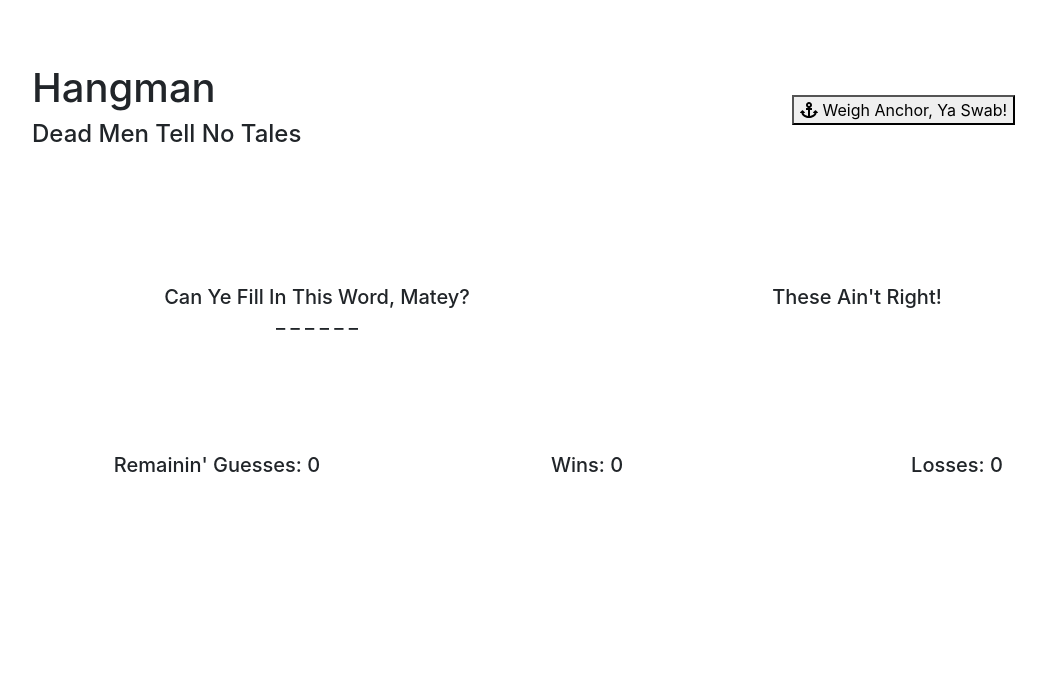
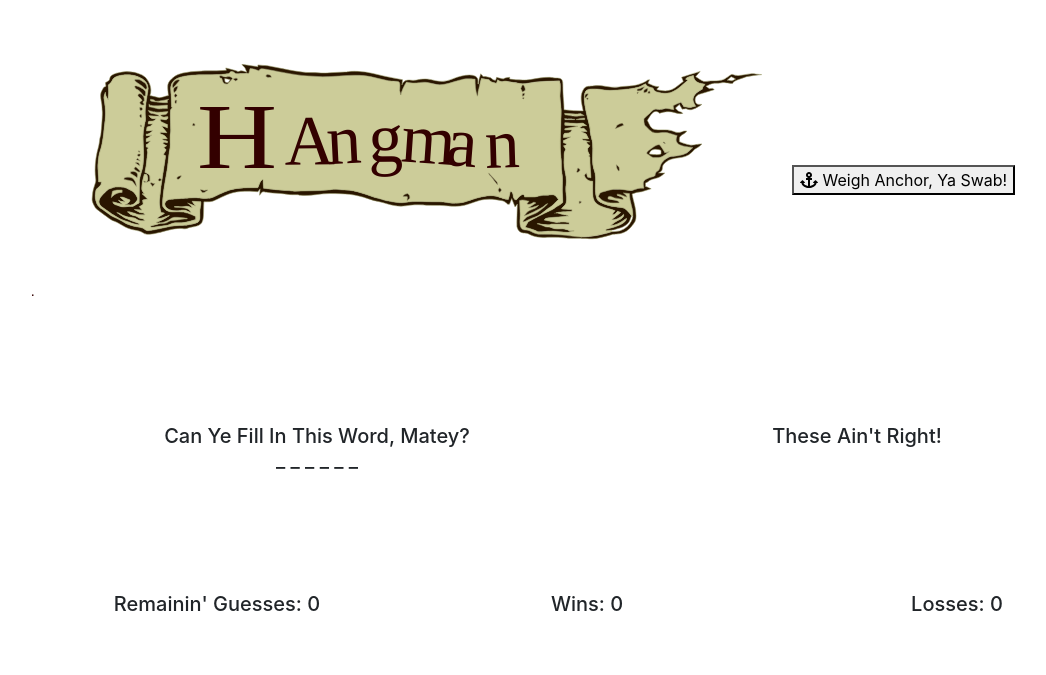
Before and after one commit to HillaryBLavin/Hangman-Game, a plain HTML site: page index.html in a window 1280 px wide. Shown: the whole page, without its empty margins (53-1099 px from the left). Drawn offline with nearby package versions, Linux system fonts and the light colour scheme.

Commit message:
Add Hangman logo to jumbotron

```diff
--- a/assets/javascript/game.js
+++ b/assets/javascript/game.js
@@ -127,7 +127,7 @@ window.onload=function(){
           $guessesLeft.textContent = guessesLeft;
         }
         checkLose();
-
+        checkWin();
     }
 
 
@@ -139,8 +139,9 @@ window.onload=function(){
             isgameRunning = false;
             $losses.textContent = losses;
         }
-        checkWin();
+
     }
+
 
     // checkWin - If user guesses word correctly, they win!
     function checkWin() {
--- a/index.html
+++ b/index.html
@@ -16,8 +16,7 @@
         <div class="jumbotron-fluid background py-5">
             <div class="row align-items-center">
                 <div class="col-12 col-md-8 my-3">
-                    <h1>Hangman</h1>
-                    <h4>Dead Men Tell No Tales</h4>
+                    <img src="assets/images/hangmanlogo.svg" alt="Hangman">
                 </div>
                 <div class="col-12 col-md-4 my-3">
                     <button id="new-game-button">
```
Also changed, not shown: assets/images/hangmanlogo.svg (added).
